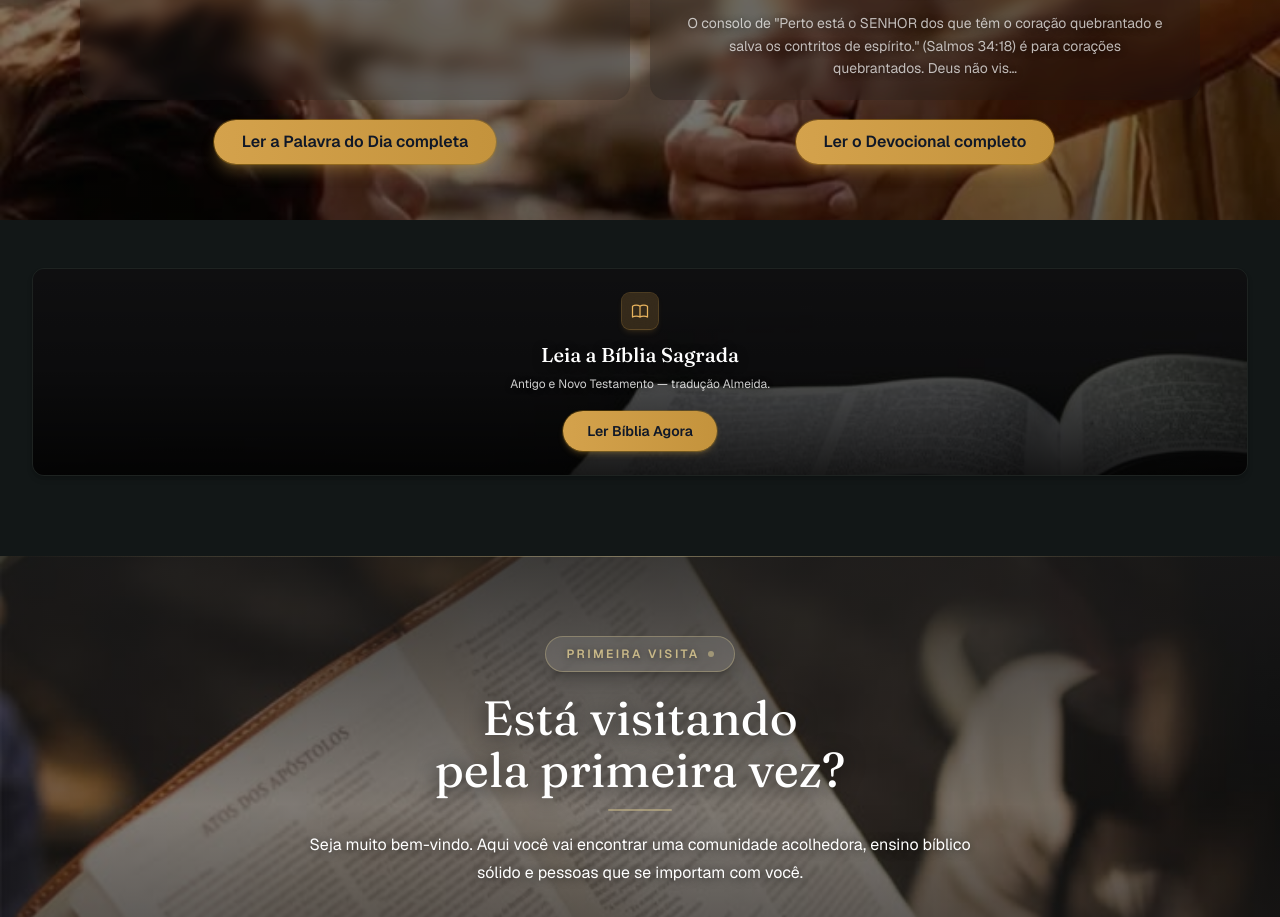
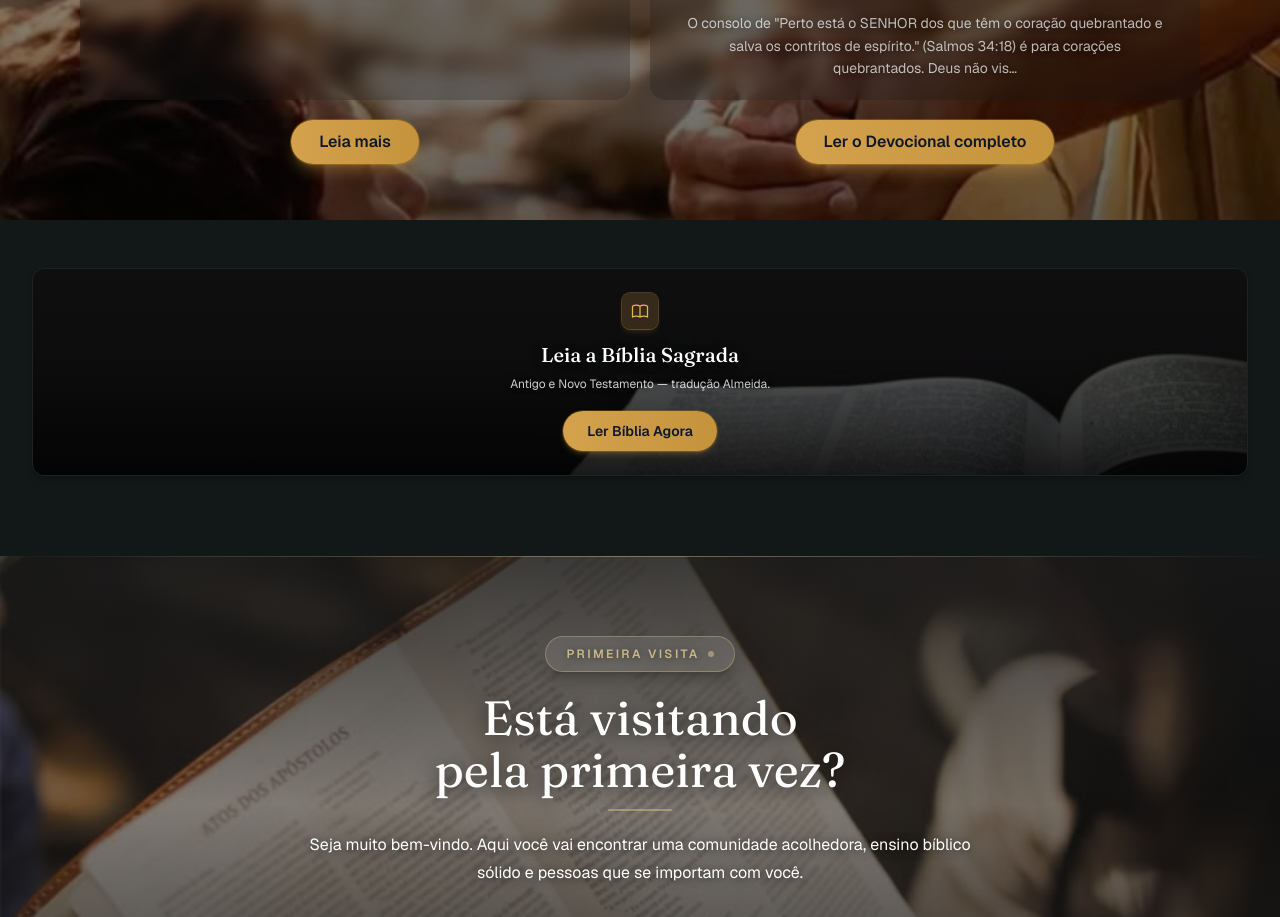
Before and after one commit to roberto-sena89/santuario_figma, a React (Vite) app: page / in a window 1280 px wide. Shown: the part 1564-2481 px from the top of the page. Built offline with nearby package versions, Linux system fonts and the light colour scheme; the HTML template or start-up script is replaced by a standard one.

Commit message:
style(home): botao palavra vira Leia mais

```diff
--- a/src/pages/Home.tsx
+++ b/src/pages/Home.tsx
@@ -164,7 +164,7 @@ export default function Home({ onNavigate }: HomeProps) {
                           onClick={() => navigate("palavra-do-dia")}
                           className="inline-flex items-center justify-center bg-gradient-to-r from-[#D4A24C] to-[#C4933C] text-gray-900 font-semibold text-sm sm:text-base px-7 py-2.5 rounded-full shadow-lg shadow-[#D4A24C]/35 ring-1 ring-[#B8860B]/40 transition-all duration-300 hover:shadow-xl hover:shadow-[#D4A24C]/50 hover:-translate-y-0.5 active:translate-y-0 focus:outline-none focus-visible:ring-2 focus-visible:ring-[#D4A24C]/70 focus-visible:ring-offset-2 focus-visible:ring-offset-black/30"
                         >
-                          Ler a Palavra do Dia completa
+                          Leia mais
                         </button>
                       </div>
                         </div>
```
